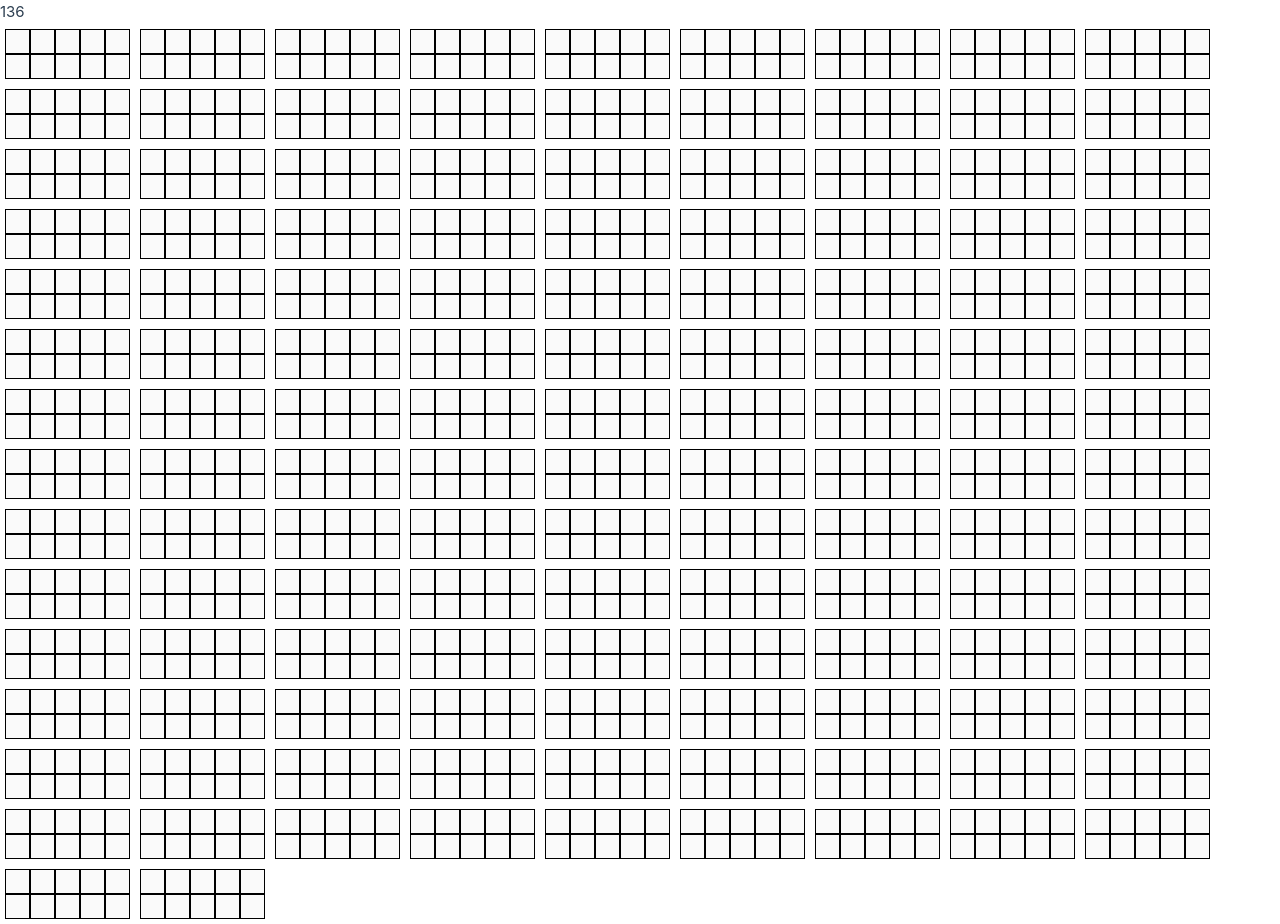
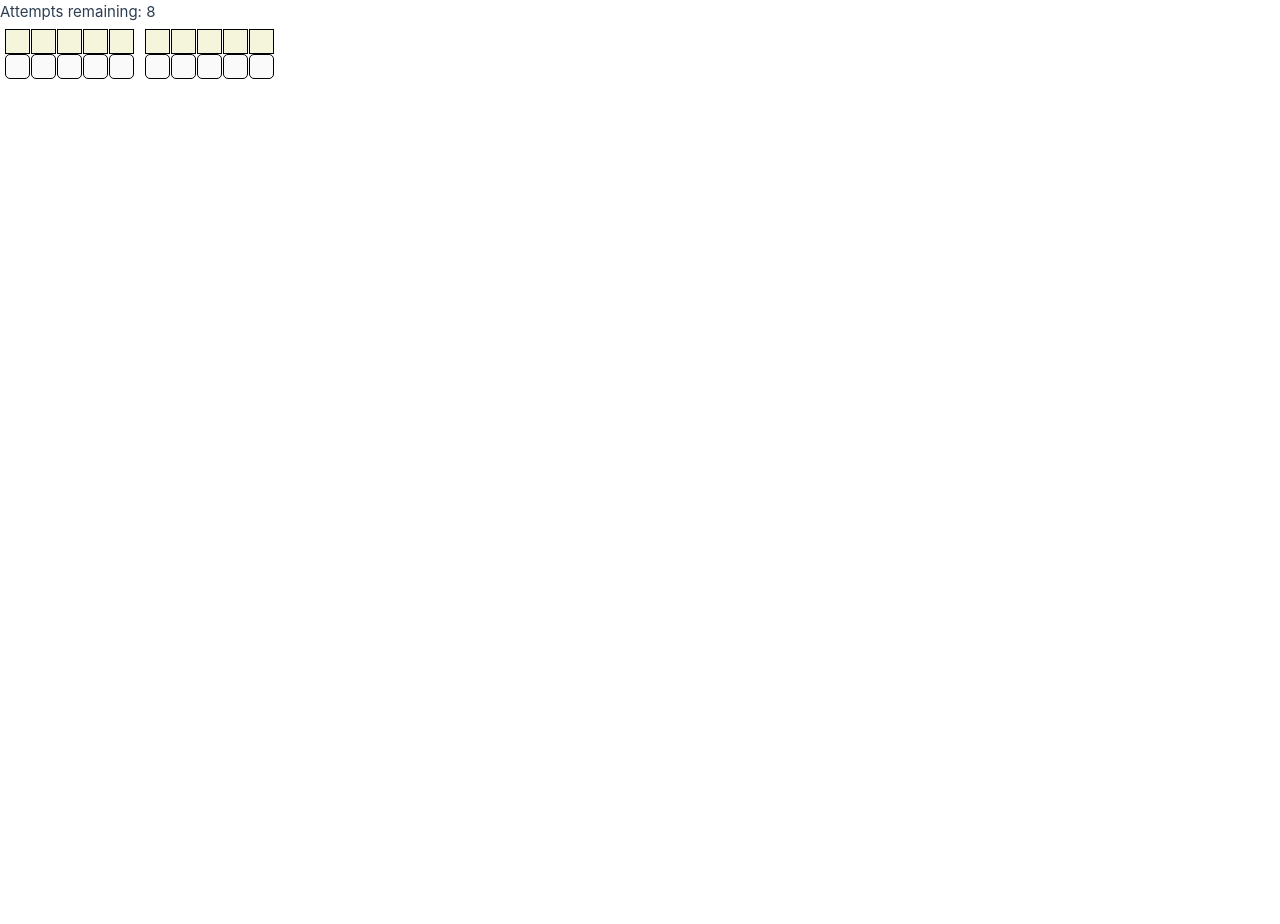
Before and after one commit to monoscale/SuperWordle, a Vue app: page / in a window 1280 px wide. After the commit the page ends 800 px from the top, so only its background shows below. Built offline with nearby package versions, Linux system fonts and the light colour scheme.

Commit message:
win and lose state

```diff
--- a/src/components/Wordle.vue
+++ b/src/components/Wordle.vue
@@ -7,10 +7,10 @@ import { WordleCharacterState } from '@/models/WordleCharacterState';
 import { isWordAllowed, getRandomWord } from '../models/Words';
 
 const wordLength = 5;
-const wordlesToSolve = 128;
-const attempts = wordlesToSolve + Math.log2(wordlesToSolve) + 1;
+const wordlesToSolve = 2;
+const attempts = wordlesToSolve + Math.max(Math.log2(wordlesToSolve), 5) + 1;
 
-
+let message = ref('');
 
 let wordles = reactive(Array.from({ length: wordlesToSolve }, () => (new Wordle(getRandomWord(), attempts))));
 
@@ -54,6 +54,12 @@ function checkGuess() {
         remainingAttempts.value--;
         wordles = wordles.sort((a, b) => a.getSortOrder() - b.getSortOrder());
     }
+
+    if (wordles.filter(x => !x.completed).length === 0) {
+        message.value = 'You win';
+    } else if (remainingAttempts.value === 0) {
+        message.value = 'You lose'
+    }
 }
 
 function checkWordAllowed(): boolean {
@@ -72,7 +78,9 @@ function getUncompletedWordles() {
 </script>
 
 <template>
-    {{ remainingAttempts }}
+    <p v-if="remainingAttempts > 0">Attempts remaining: {{ remainingAttempts }}</p>
+    <p>{{ message }}</p>
+
 
     <div>
         <div v-for="(wordle, index) in wordles" v-bind:key="index" class="wordle">
@@ -82,7 +90,8 @@ function getUncompletedWordles() {
             </div>
 
             <span v-if="!wordle.completed">
-                <input v-for="(character, index) in wordle.knownCharacters" v-bind:key="index" disabled v-bind:value="character"  class="tile"/>
+                <input v-for="(character, index) in wordle.knownCharacters" v-bind:key="index" disabled
+                    v-bind:value="character" class="tile hint" />
             </span>
 
         </div>
@@ -100,9 +109,18 @@ function getUncompletedWordles() {
     width: 25px;
     text-align: center;
     justify-content: center;
-    border: 1px solid black;
+    border: 0.25px solid black;
     box-shadow: none;
+    margin-right: 1px;
     display: inline-block;
+}
+
+.tile.hint {
+    border-radius: 5px;
+}
+
+.tile.input {
+    background-color: beige;
 }
 
 .tile.absent {
--- a/src/models/Wordle.ts
+++ b/src/models/Wordle.ts
@@ -14,7 +14,7 @@ export class Wordle {
 
     constructor(word: string, maximumAttempts: number) {
         this.word = word;
-        this.maximumAttempts = maximumAttempts;
+        this.maximumAttempts = maximumAttempts - 1; // minus one because of zero based indexing
         this.guesses = [new WordleGuess()];
         this.currentGuess = this.guesses[0];
         this.knownCharacters = Array.from({ length: 5 }, () => '');
--- a/src/models/WordleCharacterState.ts
+++ b/src/models/WordleCharacterState.ts
@@ -1,5 +1,5 @@
 export enum WordleCharacterState {
-    INITIAL = "initial",
+    INPUT = "input",
     CORRECT = "correct",
     PRESENT = "present",
     ABSENT = "absent",
--- a/src/models/WordleLetter.ts
+++ b/src/models/WordleLetter.ts
@@ -8,6 +8,6 @@ export class WordleLetter {
 
     constructor(character: WordleCharacter = ''){
         this.character = character;
-        this.state = WordleCharacterState.INITIAL;
+        this.state = WordleCharacterState.INPUT;
     }
 }
```
